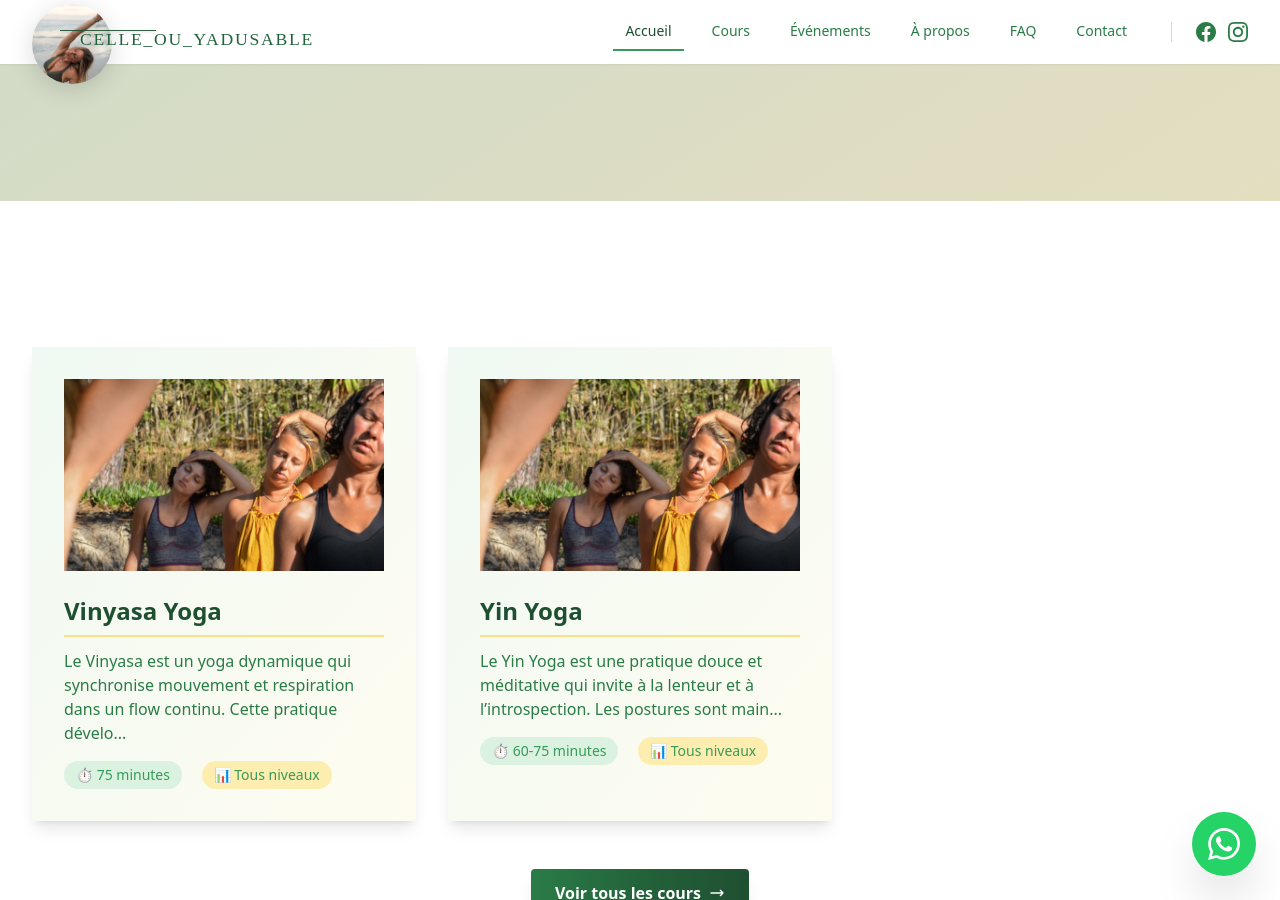
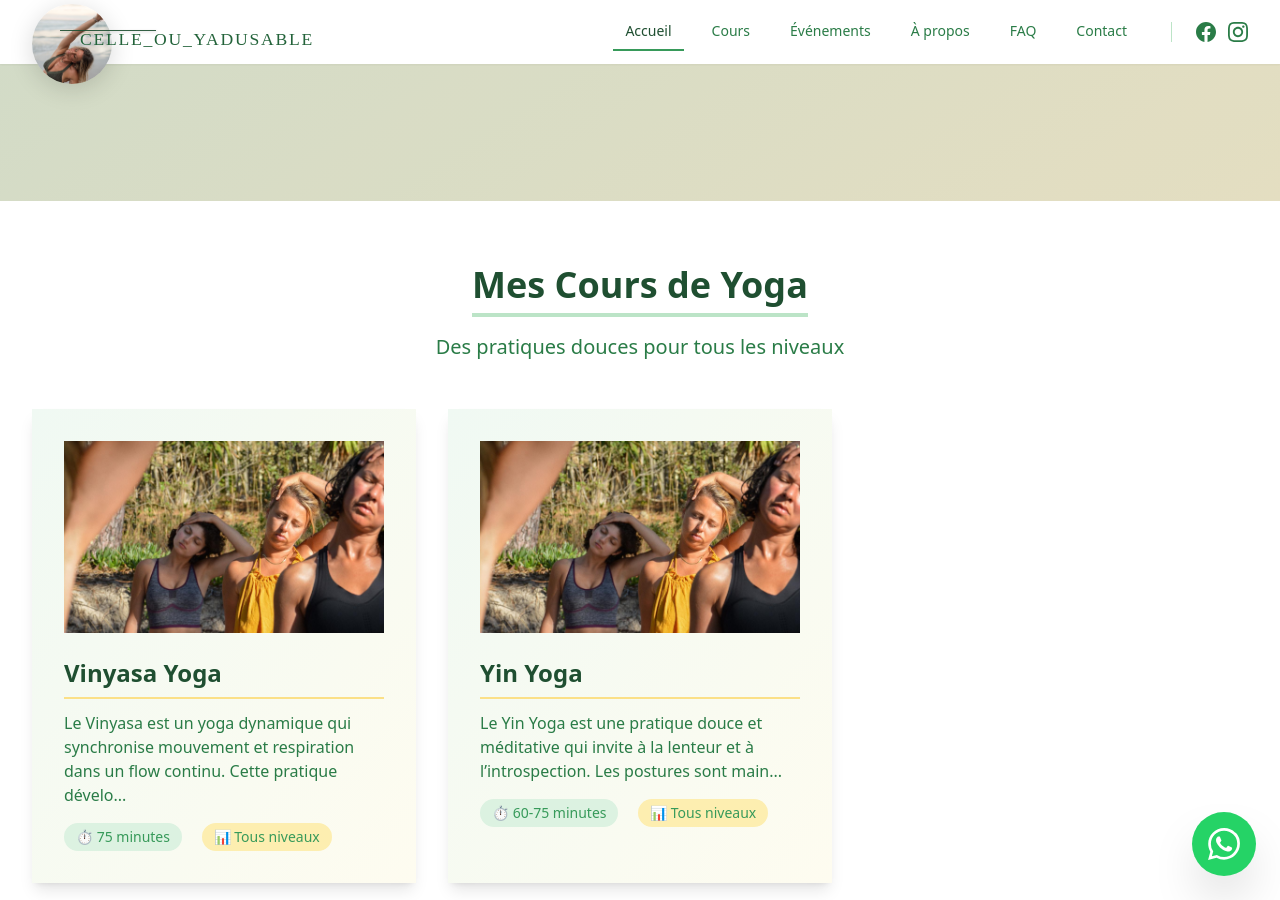
Before and after one commit to m-lague/celleouyadusable, a Jekyll site: the page built from _pages/accueil.md, in a window 1280 px wide and 900 px high, scrolled down 699 px. Built offline with Jekyll 4.4.1, drawn with Linux system fonts in a browser that asks for light colours; nearby versions of some CDN libraries; a script that is not in the unit is left out.

```diff
--- a/_pages/accueil.md
+++ b/_pages/accueil.md
@@ -16,7 +16,7 @@ sections:
   - about
   - testimonials
   - contact-form
-courses-section:
+courses_section:
   title: "Mes Cours de Yoga"
   subtitle: "Des pratiques douces pour tous les niveaux"
   cta: "Voir le Planning"
```
